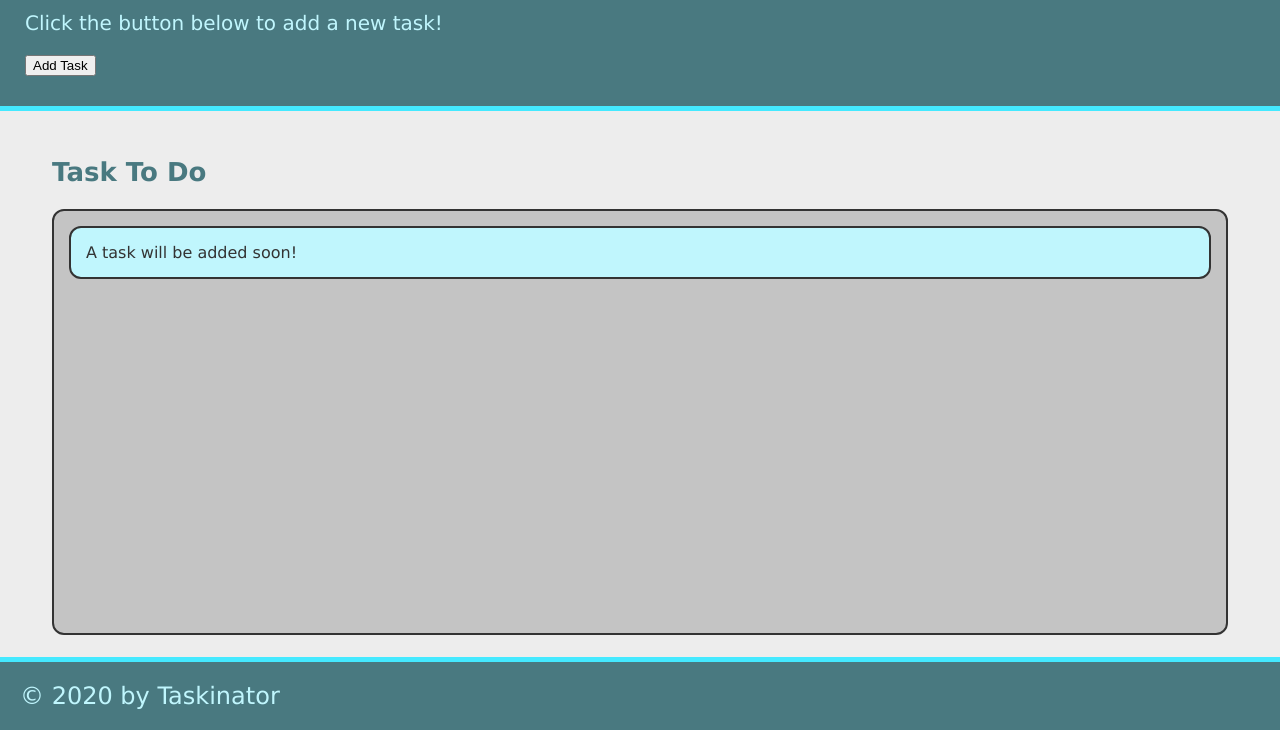
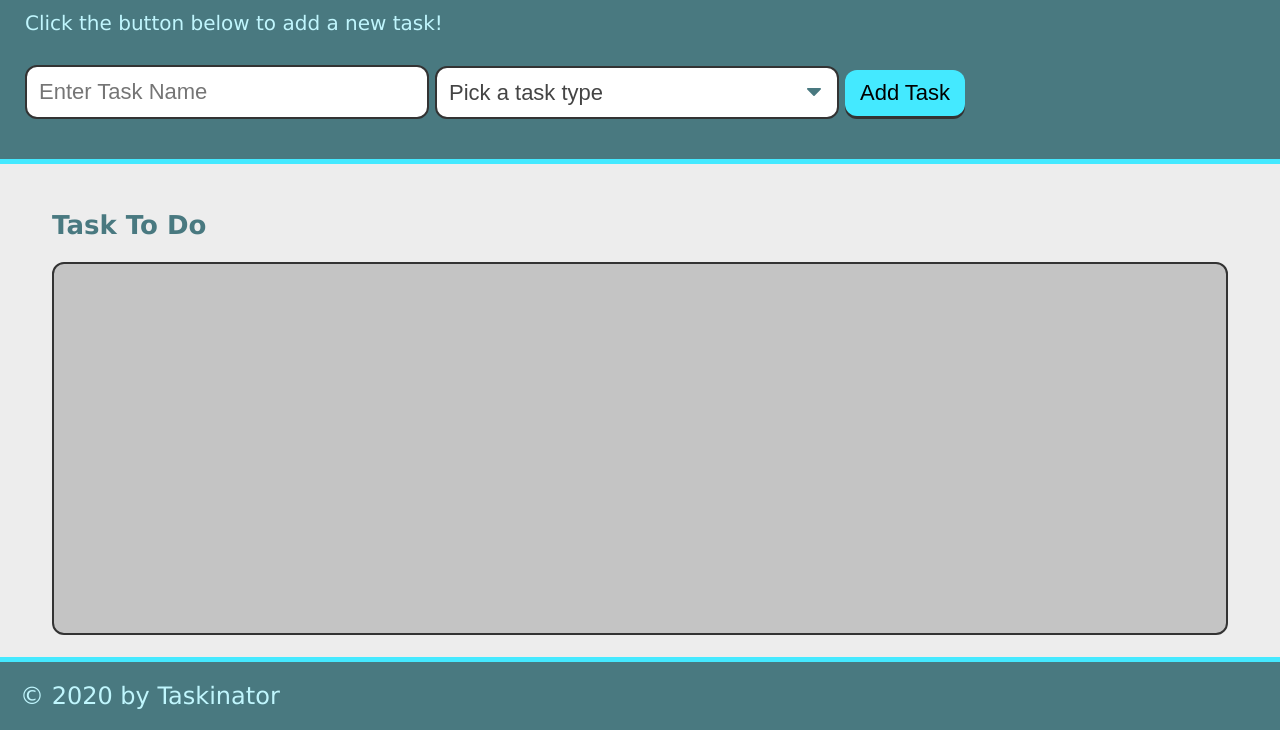
Before and after one commit to ShaeonA/taskinator, a plain HTML site: page task-project/index.html in a window 1280 px wide. Shown: the part 70-800 px from the top of the page. Drawn offline with Linux system fonts and the light colour scheme.

Commit message:
add task form

```diff
--- a/task-project/index.html
+++ b/task-project/index.html
@@ -13,15 +13,30 @@
     <header>
         <h1>Taskinator</h1>
         <p>Click the button below to add a new task! </p>
-        <button class="btn." id="save-task"> Add Task</button>
+        <form id="task-form">
+            <div class="form-group">
+                <input type="text" name="task-name" placeholder="Enter Task Name" />
+            </div>
+
+            <div class="form-group">
+                <select name="task-type" class="select-dropdown">
+                    <option value="" disabled selected>Pick a task type</option>
+                    <option value="Print">Print</option>
+                    <option value="Web">Web</option>
+                    <option value="Mobile">Mobile</option>
+                </select>
+            </div>
+
+            <div class="form-group">
+                <button class="btn" id="save-task" type="submit">Add Task</button>
+            </div>
+        </form>
     </header>
 
     <main class="page-content">
         <section class="task-list-wrapper">
             <h2 class="list-title"> Task To Do</h2>
-            <ul class="task-list" id="tasks-to-do">
-                <li class="task-item"> A task will be added soon!</li>
-            </ul>
+            <ul class="task-list" id="tasks-to-do"></ul>
         </section>
 
 
```
